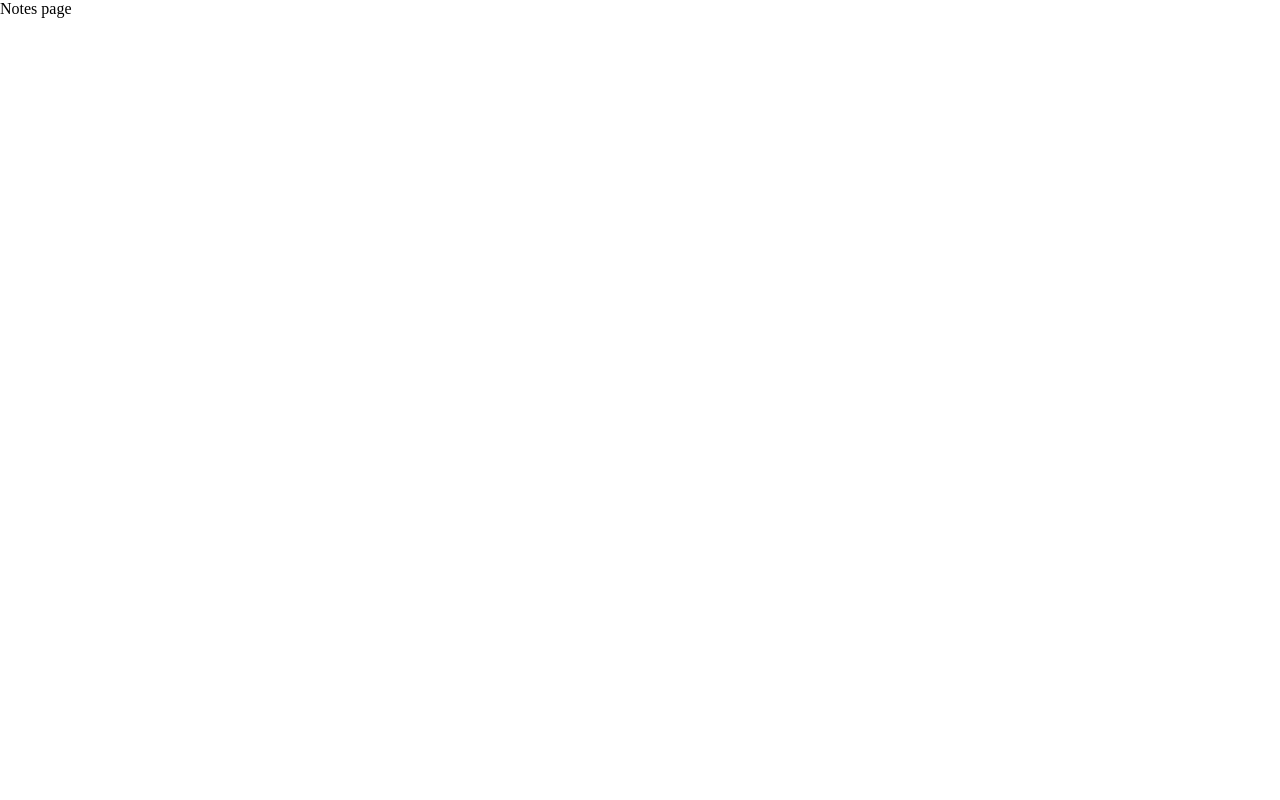
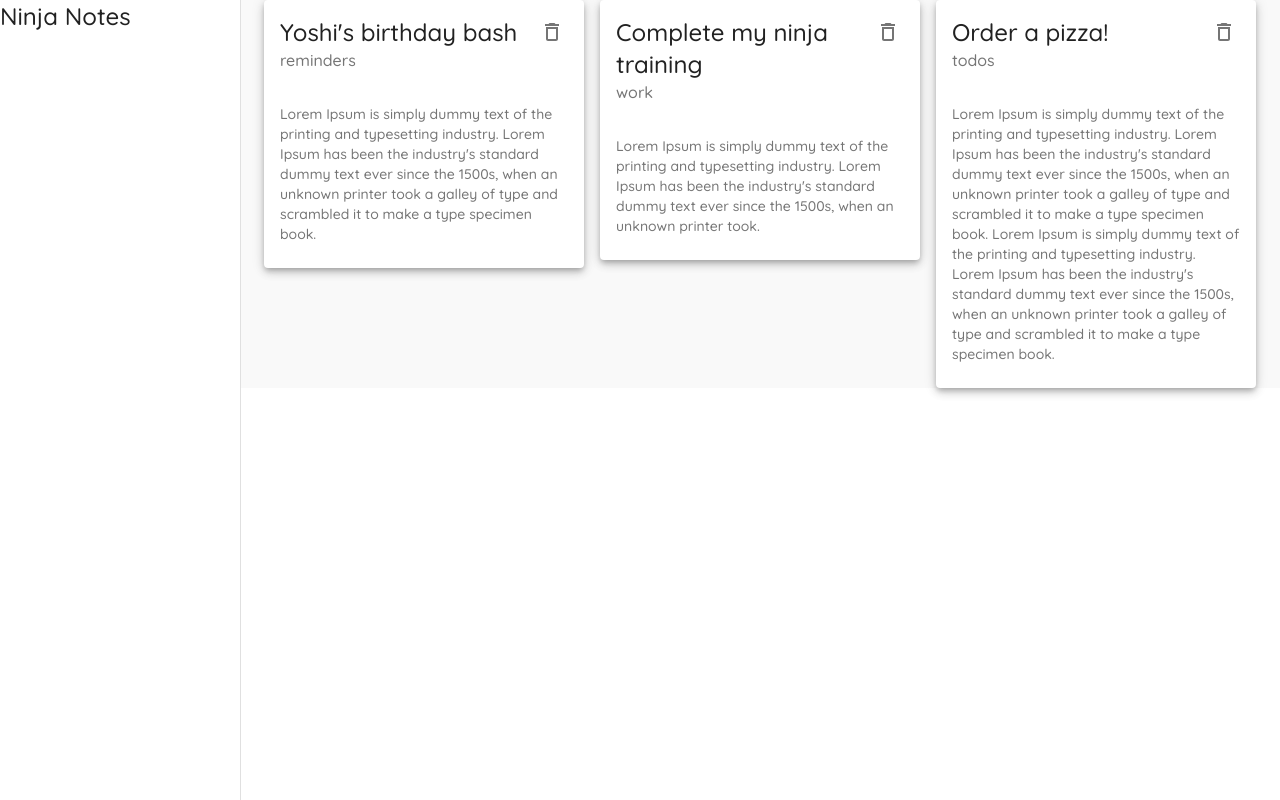
Before and after one commit to devhiko/mui-tuts, a React (Create React App) app: page / in a window 1280 px wide. Built offline with nearby package versions, Linux system fonts and the light colour scheme; data requests are answered from the project's data file.

Commit message:
come to lists

```diff
--- a/src/App.js
+++ b/src/App.js
@@ -3,6 +3,7 @@
 import Create from './pages/Create'
 import { createTheme, ThemeProvider } from '@material-ui/core'
 import { purple } from '@material-ui/core/colors'
+import Layout from './components/Layout'
 
 const theme = createTheme({
   palette: {
@@ -24,6 +25,7 @@
   return (
     <ThemeProvider theme={theme}>
       <Router>
+        <Layout>
           <Switch>
             <Route exact path="/">
               <Notes />
@@ -32,6 +34,7 @@
               <Create />
             </Route>
           </Switch>
+        </Layout>
       </Router>
     </ThemeProvider>
   );
--- /dev/null
+++ b/src/components/Layout.js
@@ -0,0 +1,46 @@
+import { makeStyles } from '@material-ui/core'
+import Drawer from '@material-ui/core/Drawer'
+import Typography from '@material-ui/core/Typography'
+
+const drawerWidth = 240
+
+const useStyles = makeStyles({
+  page: {
+    background: '#f9f9f9',
+    width: '100%',
+  },
+  drawer: {
+    width: drawerWidth
+  },
+  drawerPaper: {
+    width: drawerWidth
+  },
+  root: {
+    display: 'flex'
+  }
+})
+
+const Layout = ({ children }) => {
+  const classes = useStyles()
+  return (
+    <div className={classes.root}>
+      {/* app bar */}
+      {/* side drawer */}
+      <Drawer
+        className={classes.drawer}
+        variant='permanent'
+        anchor='left'
+        classes={{ paper: classes.drawerPaper }}
+      >
+        <div>
+          <Typography variant='h5'>Ninja Notes</Typography>
+        </div>
+      </Drawer>
+      <div className={classes.page}>
+        {children}
+      </div>
+    </div>
+  );
+}
+
+export default Layout;
--- /dev/null
+++ b/src/components/NoteCard.js
@@ -0,0 +1,30 @@
+import React from 'react'
+import Card from '@material-ui/core/Card'
+import CardHeader from '@material-ui/core/CardHeader'
+import CardContent from '@material-ui/core/CardContent'
+import IconButton from '@material-ui/core/IconButton'
+import Typography from '@material-ui/core/Typography'
+import DeleteOutlined from '@material-ui/icons/DeleteOutlined'
+
+export default function NoteCard({ note, handleDelete }) {
+  return (
+    <div>
+      <Card elevation={5}>
+        <CardHeader
+          action={
+            <IconButton onClick={() => handleDelete(note.id)}>
+              <DeleteOutlined />
+            </IconButton>
+          }
+          title={note.title}
+          subheader={note.category}
+        />
+        <CardContent>
+          <Typography variant="body2" color="textSecondary">
+            {note.details}
+          </Typography>
+        </CardContent>
+      </Card>
+    </div>
+  )
+}
--- a/src/pages/Create.js
+++ b/src/pages/Create.js
@@ -9,6 +9,7 @@
 import RadioGroup from '@material-ui/core/RadioGroup'
 import FormControl from '@material-ui/core/FormControl'
 import FormLabel from '@material-ui/core/FormLabel'
+import { useHistory } from 'react-router-dom'
 
 const useStyles = makeStyles({
   field: {
@@ -20,7 +21,7 @@
 
 export default function Create() {
   const classes = useStyles();
-
+  const history = useHistory();
   const [title, setTitle] = useState('')
   const [details, setDetails] = useState('')
   const [titleError, setTitleError] = useState(false)
@@ -29,19 +30,23 @@
 
   const handleSubmit = (e) => {
     e.preventDefault();
-
     setTitleError(false);
     setDetailsError(false);
-
     if (title == '') {
       setTitleError(true)
     }
     if (details == '') {
       setDetailsError(true)
     }
-
     if (title && details) {
-      console.log(title, details, category)
+      fetch('http://localhost:8000/notes', {
+        method: 'POST',
+        headers: {
+          "Content-Type": "application/json"
+        },
+        body: JSON.stringify({ title, details, category })
+      })
+        .then(() => { history.push('/') })
     }
   }
   return (
--- a/src/pages/Notes.js
+++ b/src/pages/Notes.js
@@ -1,14 +1,37 @@
-import React, { useEffect } from 'react'
+import React, { useEffect, useState } from 'react'
+import Grid from '@material-ui/core/Grid'
+import Paper from '@material-ui/core/Paper'
+import Container from '@material-ui/core/Container'
+import NoteCard from '../components/NoteCard'
 
 export default function Notes() {
-
+  const [notes, setNotes] = useState([])
   useEffect(() => {
-
+    fetch('http://localhost:8000/notes')
+      .then((res) => res.json())
+      .then((data) => { setNotes(data) })
   }, [])
 
+  const handleDelete = async (id) => {
+    await fetch(`http://localhost:8000/notes/${id}`, {
+      method: 'DELETE'
+    })
+
+    const newNotes = notes.filter((note) => note.id !== id)
+    setNotes(newNotes)
+  }
+
   return (
-    <div>
-      Notes page
-    </div>
+    <Container>
+      <Grid container spacing={2}>
+        {notes.map((note) =>
+        (
+          <Grid item key={note.id} xs={12} md={6} lg={4}>
+            <NoteCard note={note} handleDelete={handleDelete}></NoteCard>
+          </Grid>
+        )
+        )}
+      </Grid>
+    </Container>
   )
 }
```
Lines whose indentation alone changed are shown as unchanged.
